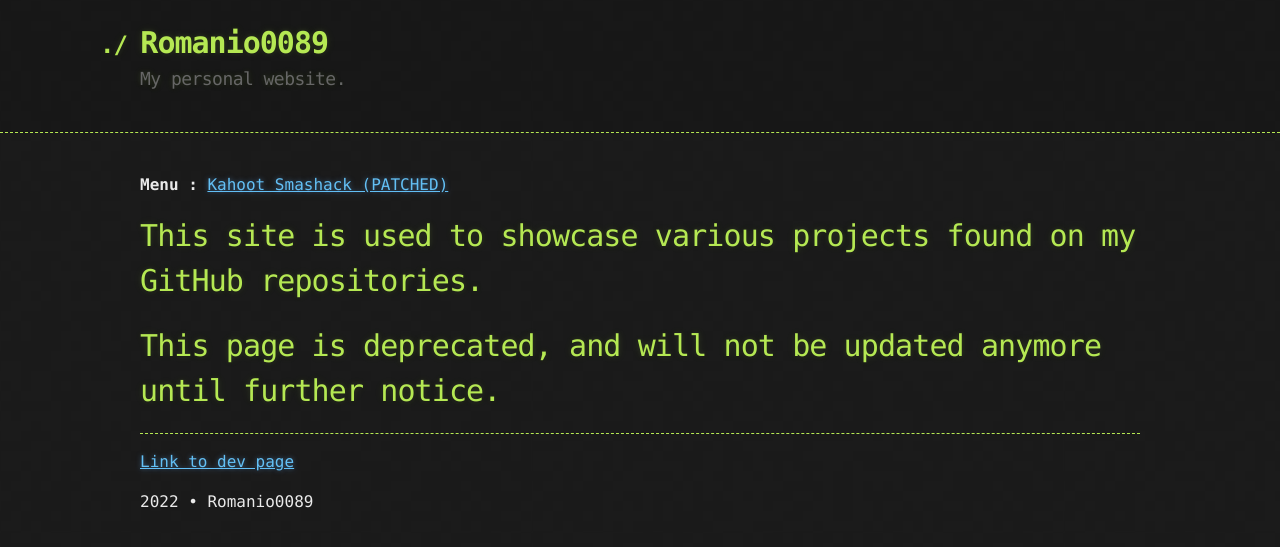
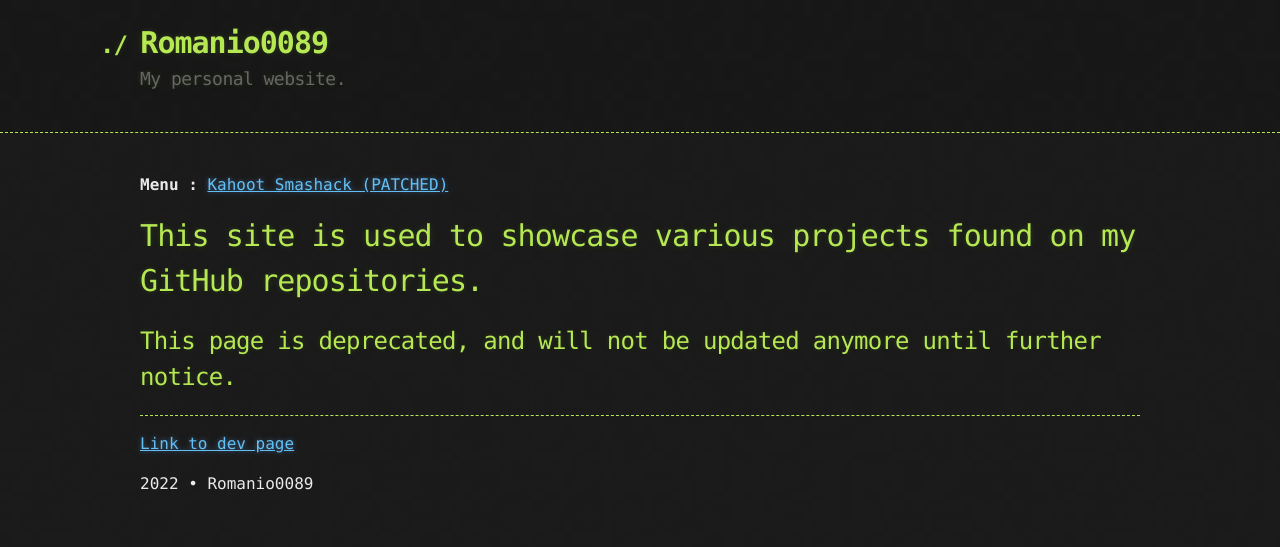
Before and after one commit to Romanio0089/romanio0089.github.io, a Jekyll site: the page built from index.md, in a window 1280 px wide. Shown: the top 547 px of the page. Built offline with Jekyll 4.4.1, drawn with Linux system fonts in a browser that asks for light colours.

```diff
--- a/index.md
+++ b/index.md
@@ -9,7 +9,7 @@ layout: default
 
 
 # This site is used to showcase various projects found on my GitHub repositories.
-# This page is deprecated, and will not be updated anymore until further notice.
+## This page is deprecated, and will not be updated anymore until further notice.
 
 
 
```
